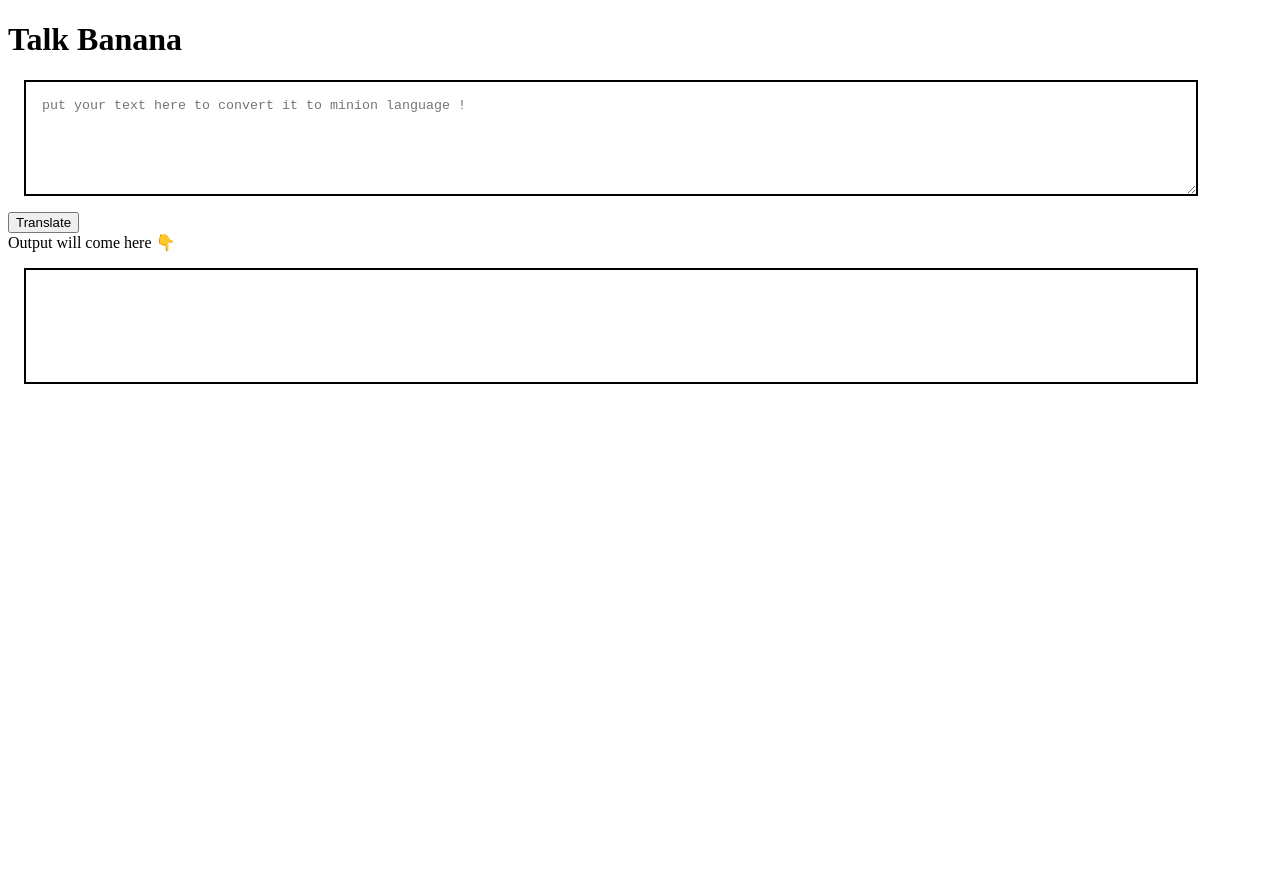
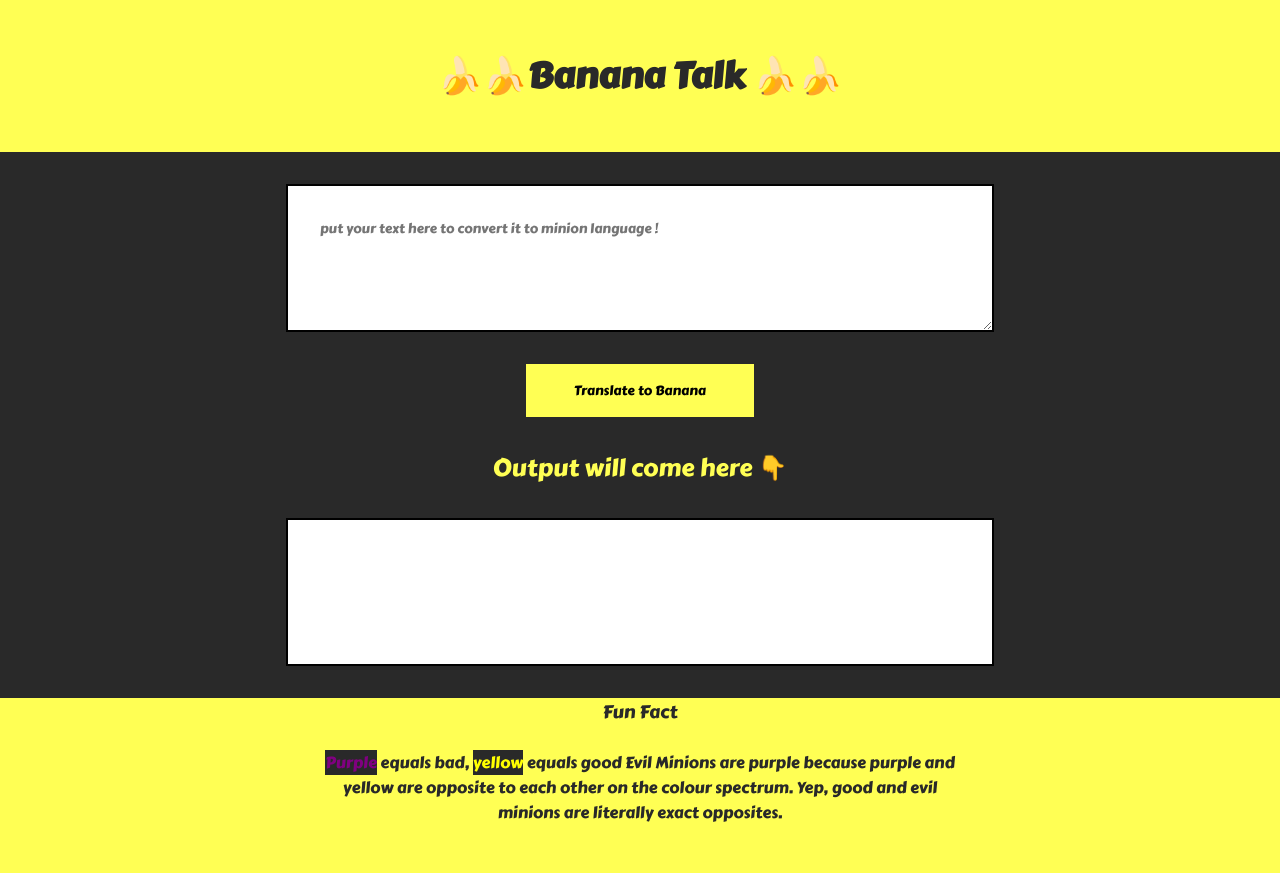
Before and after one commit to rajmishra7/Banana-Talk, a plain HTML site: page index.html in a window 1280 px wide. Before the commit the page ends 800 px from the top, so only its background shows below. Drawn offline with Linux system fonts and the light colour scheme; a web font is replaced by a local one.

Commit message:
style: improved styling

```diff
--- a/index.html
+++ b/index.html
@@ -4,31 +4,21 @@
     <meta charset="UTF-8">
     <meta name="viewport" content="width=device-width, initial-scale=1.0">
     <title>Banana Talk</title>
-    <style>
-        textarea{
-            width: 90%;
-            border: 2px solid;
-            padding: 1rem;
-            display: block;
-            margin: 1rem;
-            height: 10vh;
-        }
-
-        #output{
-            border: 2px solid black;
-            width: 90%;
-            margin: 1rem;
-            height: 10vh;
-            padding: 1rem;
-        }
-    </style>
+    <link rel="stylesheet" href="style.css">
 </head>
 <body>
-    <h1>Talk Banana</h1>
+    <nav>
+        <h1>🍌🍌Banana Talk 🍌🍌</h1>
+    </nav>
     <textarea id="txt-input" placeholder="put your text here to convert it to minion language !"></textarea>
-    <button id="btn-translate">Translate</button>
-    <div>Output will come here 👇</div>
+    <button id="btn-translate">Translate to Banana</button>
+    <div class="divOutput">Output will come here 👇</div>
     <div id="output"></div>
+    <footer class="footer">
+        <div class="divAbout">Fun Fact</div>
+        <p><span style="background-color: var(--secondary-color); color: purple;">Purple</span> equals bad, <span style="background-color: var(--secondary-color); color: yellow">yellow</span> equals good
+            Evil Minions are purple because purple and yellow are opposite to each other on the colour spectrum. Yep, good and evil minions are literally exact opposites.</p>
+    </footer>
     <script src="app.js" type="text/javascript"></script>
 </body>
 </html>
--- /dev/null
+++ b/style.css
@@ -0,0 +1,87 @@
+@import url('https://fonts.googleapis.com/css2?family=Carter+One&family=East+Sea+Dokdo&display=swap');
+
+:root{
+    --primary-color: rgb(255,255,84);
+    --secondary-color: rgb(41, 41, 41);
+}
+*{
+    margin: 0;
+    padding: 0;
+    font-family: 'Carter One', cursive;
+}
+
+body{
+    width: 100%;
+    font-size: x-large;
+    text-align: center;
+    height: 100%;
+    background-color: var(--secondary-color);
+}
+
+nav{
+    padding: 3rem;
+    background-color: var(--primary-color);
+}
+nav h1{
+    color: var(--secondary-color);
+}
+textarea {
+    width: 50%;
+    border: 2px solid black;
+    padding: 2rem;
+    display: block;
+    margin: 2rem auto;
+    height: 10vh;
+    background-color: white;
+    color: var(--secondary-color);
+}
+
+#output {
+    border: 2px solid black;
+    width: 50%;
+    margin: 2rem auto;
+    height: 10vh;
+    padding: 2rem;
+    background-color: white;
+    color: var(--secondary-color);
+}
+
+div{
+    color: black;
+}
+
+#btn-translate{
+    padding: 1rem 3rem;
+    margin-bottom: 2rem;
+    border: 0px;
+    background-color: var(--primary-color);
+}
+
+
+
+.footer{
+    font-size: medium;
+    width: 100%;
+    margin: auto;
+    background-color: var(--primary-color);
+}
+
+.footer p{
+    width: 50%;
+    margin: 1.5rem auto 0 auto;
+    padding-bottom: 3rem;
+    color: var(--secondary-color);
+}
+
+.divAbout{
+    font-size: large;
+    display: inline;
+    color: var(--secondary-color);
+    padding: 0 2rem;
+    border-top-right-radius: 10px;
+    border-bottom-left-radius: 10px;
+}
+
+.divOutput{
+    color: var(--primary-color);
+}
```
